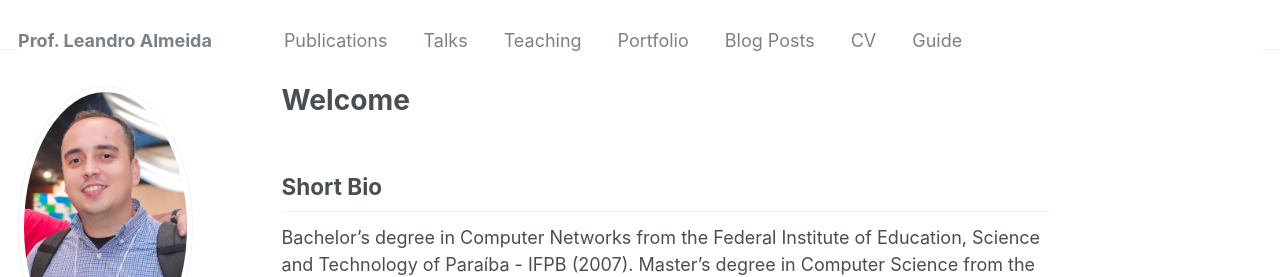
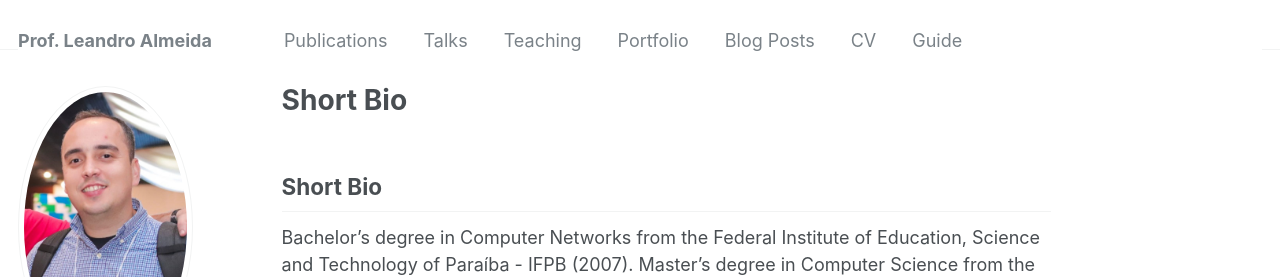
Before and after one commit to leandrocalmeida/leandrocalmeida.github.io, a Jekyll site: the page built from _pages/about.md, in a window 1280 px wide and 957 px high. Shown: the top 277 px of the window. Built offline with Jekyll 4.4.1, drawn with Linux system fonts in a browser that asks for light colours; some web fonts are replaced; our own code applies the rules of GitHub Pages for plain Markdown files.

Commit message:
first update

```diff
--- a/_pages/about.md
+++ b/_pages/about.md
@@ -1,6 +1,6 @@
 ---
 permalink: /
-title: "Welcome"
+title: #"Welcome"
 author_profile: true
 redirect_from:
   - /about/
```
